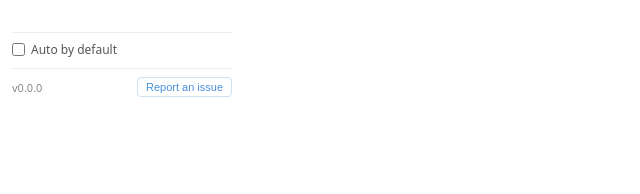
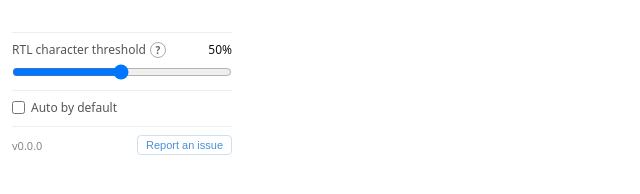
Before and after one commit to ekrako/bidi, a website with bundled scripts: page src/popup.html in a window 1280 px wide. Shown: the whole page, without its empty margins (0-640 px from the left). Built offline with nearby package versions, Linux system fonts and the light colour scheme; no server answers.

Commit message:
feat: add per-site RTL threshold

```diff
--- a/src/popup.html
+++ b/src/popup.html
@@ -55,6 +55,69 @@
       .default-toggle input {
         margin: 0;
       }
+      .threshold {
+        display: grid;
+        grid-template-columns: 1fr auto;
+        gap: 6px;
+        margin-top: 10px;
+        padding-top: 8px;
+        border-top: 1px solid #eee;
+        color: #555;
+        font-size: 12px;
+      }
+      .threshold output {
+        color: #111;
+        font-variant-numeric: tabular-nums;
+      }
+      .threshold-label {
+        display: flex;
+        align-items: center;
+        gap: 4px;
+      }
+      .threshold-help {
+        position: relative;
+        display: inline-flex;
+        align-items: center;
+        justify-content: center;
+        width: 14px;
+        height: 14px;
+        padding: 0;
+        border: 1px solid #aaa;
+        border-radius: 50%;
+        color: #666;
+        font-size: 10px;
+        font-weight: 700;
+        line-height: 1;
+        cursor: help;
+      }
+      .threshold-help::after {
+        position: absolute;
+        z-index: 1;
+        bottom: calc(100% + 6px);
+        left: 50%;
+        width: 190px;
+        padding: 7px 8px;
+        border-radius: 4px;
+        background: #222;
+        color: #fff;
+        content: attr(data-tooltip);
+        font-size: 11px;
+        font-weight: 400;
+        line-height: 1.35;
+        opacity: 0;
+        pointer-events: none;
+        transform: translateX(-50%);
+        transition: opacity 120ms ease;
+      }
+      .threshold-help:hover::after,
+      .threshold-help:focus-visible::after {
+        opacity: 1;
+      }
+      .threshold input {
+        grid-column: 1 / -1;
+        width: 100%;
+        margin: 0;
+      }
       .footer {
         display: flex;
         align-items: center;
@@ -108,6 +171,27 @@
   <body>
     <div class="site"><span id="hostname"></span></div>
     <div id="buttons"></div>
+    <label class="threshold" for="rtlThreshold">
+      <span class="threshold-label">
+        RTL character threshold
+        <span
+          class="threshold-help"
+          tabindex="0"
+          role="img"
+          aria-label="Minimum percentage of directional letters that must be Hebrew, Arabic, or Persian for Auto mode to make the text RTL. Lower values allow more Latin text. This setting is saved separately for each site."
+          data-tooltip="The minimum share of Hebrew, Arabic, or Persian letters needed to make text RTL. Lower values allow more Latin text. Saved separately for each site."
+        >?</span>
+      </span>
+      <output id="rtlThresholdValue" for="rtlThreshold">50%</output>
+      <input
+        id="rtlThreshold"
+        type="range"
+        min="1"
+        max="100"
+        step="1"
+        value="50"
+      />
+    </label>
     <label class="default-toggle">
       <input type="checkbox" id="autoDefault" />
       Auto by default
--- a/src/popup.ts
+++ b/src/popup.ts
@@ -3,6 +3,8 @@ import {
   setSiteMode,
   getAutoByDefault,
   setAutoByDefault,
+  getSiteRtlThreshold,
+  setSiteRtlThreshold,
   type DirectionMode,
 } from "./storage";
 import { collectDom, submitReport } from "./report";
@@ -87,6 +89,22 @@ async function init() {
   hostnameEl.textContent = hostname;
   const currentMode = await getSiteMode(hostname);
 
+  const thresholdEl = document.getElementById(
+    "rtlThreshold",
+  ) as HTMLInputElement;
+  const thresholdValueEl = document.getElementById(
+    "rtlThresholdValue",
+  ) as HTMLOutputElement;
+  const threshold = await getSiteRtlThreshold(hostname);
+  thresholdEl.value = String(threshold);
+  thresholdValueEl.value = `${threshold}%`;
+  thresholdEl.addEventListener("input", () => {
+    thresholdValueEl.value = `${thresholdEl.value}%`;
+  });
+  thresholdEl.addEventListener("change", async () => {
+    await setSiteRtlThreshold(hostname, Number(thresholdEl.value));
+  });
+
   const autoDefaultEl = document.getElementById("autoDefault") as HTMLInputElement;
   autoDefaultEl.checked = await getAutoByDefault();
   autoDefaultEl.addEventListener("change", async () => {
--- a/src/rtl.ts
+++ b/src/rtl.ts
@@ -37,7 +37,7 @@ const NEUTRAL_TOKEN_RE =
  * URL and email tokens are stripped before counting, so the returned direction
  * reflects the prose only — offsets in `text` do not map to what was counted.
  */
-export function isRtlText(text: string): boolean {
+export function isRtlText(text: string, threshold = 50): boolean {
   const prose = text.replace(NEUTRAL_TOKEN_RE, " ");
   let rtl = 0;
   let ltr = 0;
@@ -49,7 +49,7 @@ export function isRtlText(text: string): boolean {
   }
 
   if (rtl === 0 && ltr === 0) return false;
-  return rtl > ltr;
+  return (rtl / (rtl + ltr)) * 100 >= threshold;
 }
 
 export function containsRtl(text: string): boolean {
--- a/src/storage.ts
+++ b/src/storage.ts
@@ -3,6 +3,8 @@ export type DirectionMode = "none" | "rtl" | "auto";
 export const STORAGE_KEY = "sites";
 export const DEFAULT_KEY = "autoByDefault";
 export const BREAKER_KEY = "breaker";
+export const RTL_THRESHOLDS_KEY = "rtlThresholds";
+export const DEFAULT_RTL_THRESHOLD = 50;
 
 /** Circuit-breaker thresholds for the Auto-mode MutationObserver. */
 export interface BreakerConfig {
@@ -79,3 +81,37 @@ export async function setSiteMode(
 
   await chrome.storage.sync.set({ [STORAGE_KEY]: sites });
 }
+
+function isValidRtlThreshold(value: unknown): value is number {
+  return Number.isInteger(value) && Number(value) >= 1 && Number(value) <= 100;
+}
+
+export async function getSiteRtlThreshold(hostname: string): Promise<number> {
+  const result = await chrome.storage.sync.get(RTL_THRESHOLDS_KEY);
+  const thresholds = (result[RTL_THRESHOLDS_KEY] ?? {}) as Record<
+    string,
+    unknown
+  >;
+  const threshold = thresholds[hostname];
+  return isValidRtlThreshold(threshold)
+    ? threshold
+    : DEFAULT_RTL_THRESHOLD;
+}
+
+export async function setSiteRtlThreshold(
+  hostname: string,
+  threshold: number,
+): Promise<void> {
+  if (!isValidRtlThreshold(threshold)) {
+    throw new RangeError("RTL threshold must be between 1 and 100");
+  }
+
+  const result = await chrome.storage.sync.get(RTL_THRESHOLDS_KEY);
+  const thresholds = (result[RTL_THRESHOLDS_KEY] ?? {}) as Record<
+    string,
+    number
+  >;
+  await chrome.storage.sync.set({
+    [RTL_THRESHOLDS_KEY]: { ...thresholds, [hostname]: threshold },
+  });
+}
```
Also changed, not shown: src/content.test.ts (+12 -0 lines), src/content.ts (+18 -3 lines), src/rtl.test.ts (+13 -0 lines), src/storage.test.ts (+33 -0 lines).
